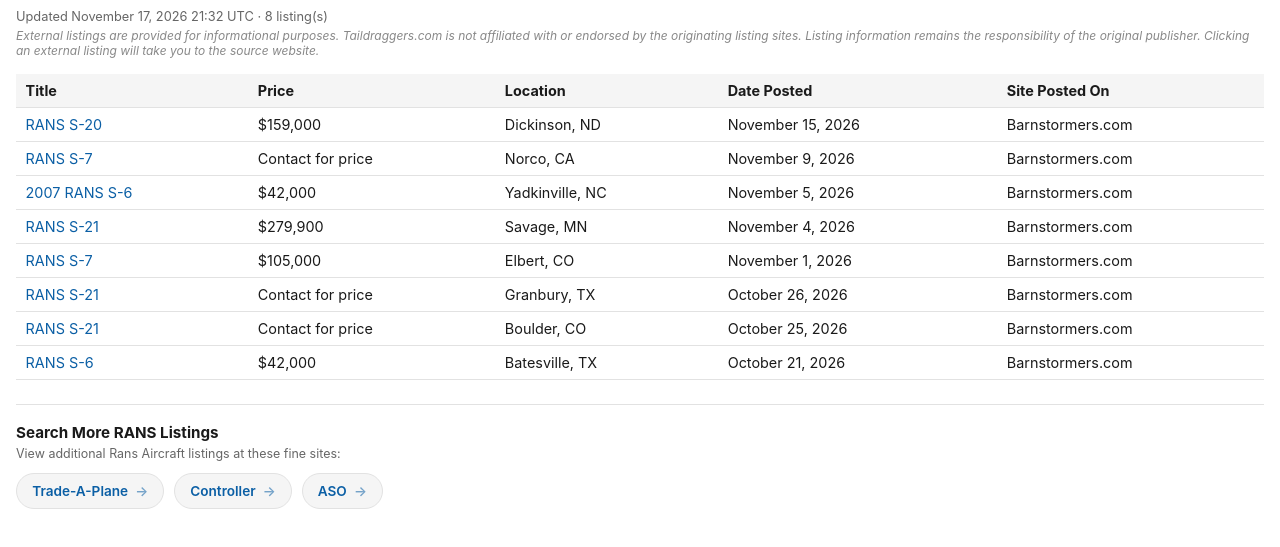
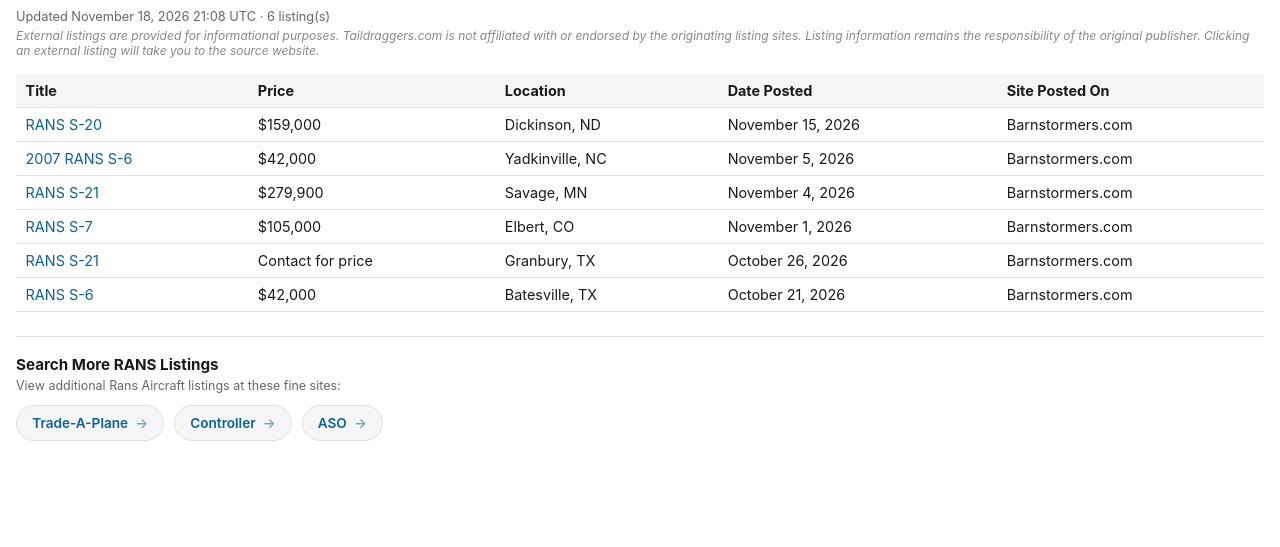
Before and after one commit to taildraggers/rans, a plain HTML site: page docs/index.html in a window 1280 px wide. Shown: the part 43-590 px from the top of the page. Drawn offline with Linux system fonts and the light colour scheme.

Commit message:
Update RANS listings (2026-11-18)

```diff
--- a/docs/index.html
+++ b/docs/index.html
@@ -76,7 +76,7 @@
 </head>
 <body>
   <h1>Other RANS Ads on the Web</h1>
-  <div class="updated">Updated November 17, 2026 21:32 UTC &middot; 8 listing(s)</div>
+  <div class="updated">Updated November 18, 2026 21:08 UTC &middot; 6 listing(s)</div>
   <div class="disclaimer">External listings are provided for informational purposes. Taildraggers.com is not affiliated with or endorsed by the originating listing sites. Listing information remains the responsibility of the original publisher. Clicking an external listing will take you to the source website.</div>
   <table>
     <thead>
@@ -84,12 +84,10 @@
     </thead>
     <tbody>
         <tr><td><a href="https://www.barnstormers.com/classified-2062494-Rans-S-20.html" target="_blank" rel="noopener noreferrer">RANS S-20</a></td><td>$159,000</td><td>Dickinson, ND</td><td>November 15, 2026</td><td>Barnstormers.com</td></tr>
-        <tr><td><a href="https://www.barnstormers.com/classified-2077139-Rans-S7S-Courier.html" target="_blank" rel="noopener noreferrer">RANS S-7</a></td><td>Contact for price</td><td>Norco, CA</td><td>November 9, 2026</td><td>Barnstormers.com</td></tr>
         <tr><td><a href="https://www.barnstormers.com/classified-2082233-2007-RANS-S6S-COYOTE-II.html" target="_blank" rel="noopener noreferrer">2007 RANS S-6</a></td><td>$42,000</td><td>Yadkinville, NC</td><td>November 5, 2026</td><td>Barnstormers.com</td></tr>
         <tr><td><a href="https://www.barnstormers.com/classified-2064823-RANS-S-21-Outbound.html" target="_blank" rel="noopener noreferrer">RANS S-21</a></td><td>$279,900</td><td>Savage, MN</td><td>November 4, 2026</td><td>Barnstormers.com</td></tr>
         <tr><td><a href="https://www.barnstormers.com/classified-2057282-Rans-S7S-912ULSeProp-CS-586TT.html" target="_blank" rel="noopener noreferrer">RANS S-7</a></td><td>$105,000</td><td>Elbert, CO</td><td>November 1, 2026</td><td>Barnstormers.com</td></tr>
         <tr><td><a href="https://www.barnstormers.com/classified-2078358-Rans-S-21-BRAND-NEW.html" target="_blank" rel="noopener noreferrer">RANS S-21</a></td><td>Contact for price</td><td>Granbury, TX</td><td>October 26, 2026</td><td>Barnstormers.com</td></tr>
-        <tr><td><a href="https://www.barnstormers.com/classified-1959320-Rans-S21-Outbound.html" target="_blank" rel="noopener noreferrer">RANS S-21</a></td><td>Contact for price</td><td>Boulder, CO</td><td>October 25, 2026</td><td>Barnstormers.com</td></tr>
         <tr><td><a href="https://www.barnstormers.com/classified-2038122-Rans-S-6ES.html" target="_blank" rel="noopener noreferrer">RANS S-6</a></td><td>$42,000</td><td>Batesville, TX</td><td>October 21, 2026</td><td>Barnstormers.com</td></tr>
     </tbody>
   </table>
```
